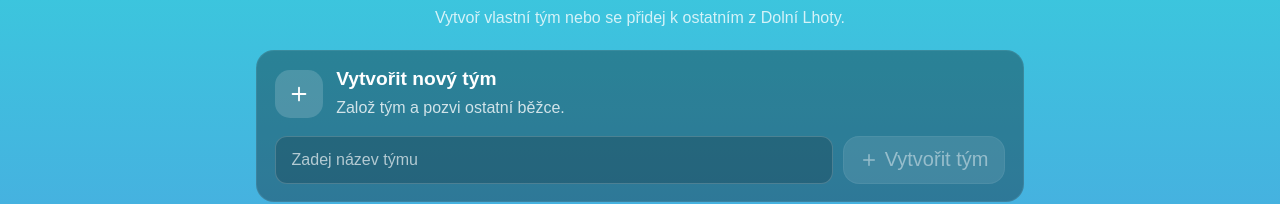
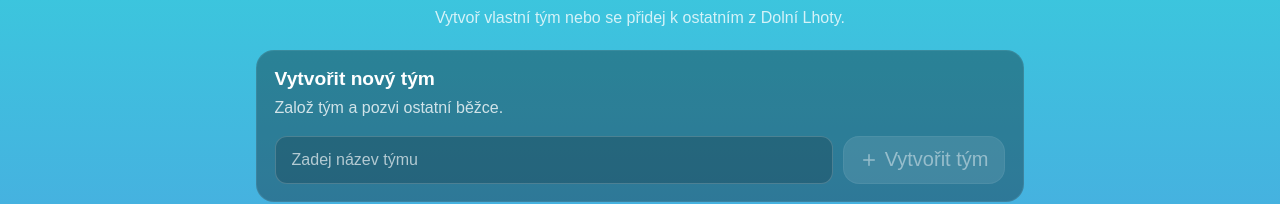
Before and after one commit to igelithromada/run-challange, a Next.js app: page /teams in a window 1280 px wide. Shown: the part 128-332 px from the top of the page. Built offline with nearby package versions, Linux system fonts and the light colour scheme; no server answers; the database is empty; sample sign-in values are in the browser's storage.

Commit message:
Polish weather, settings, teams and activity layouts

```diff
--- a/app/teams/page.tsx
+++ b/app/teams/page.tsx
@@ -129,7 +129,7 @@ export default function TeamsPage() {
         )}
 
         <section className="tile teams-create">
-          <div className="teams-section-heading"><div className="teams-create-icon"><Plus size={22} /></div><div><h2>Vytvořit nový tým</h2><p>Založ tým a pozvi ostatní běžce.</p></div></div>
+          <div className="teams-section-heading"><div><h2>Vytvořit nový tým</h2><p>Založ tým a pozvi ostatní běžce.</p></div></div>
           <div className="teams-create-form">
             <input type="text" placeholder="Zadej název týmu" value={teamName} onChange={(e) => setTeamName(e.target.value)} />
             <button onClick={createTeam} className="tile-button teams-primary-button" disabled={!teamName.trim()}><Plus size={18} /> Vytvořit tým</button>
```
